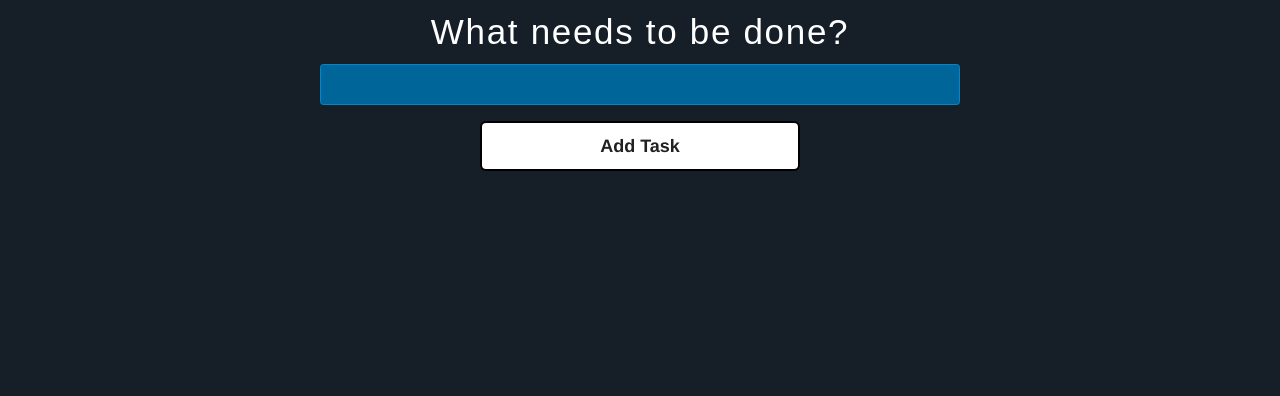
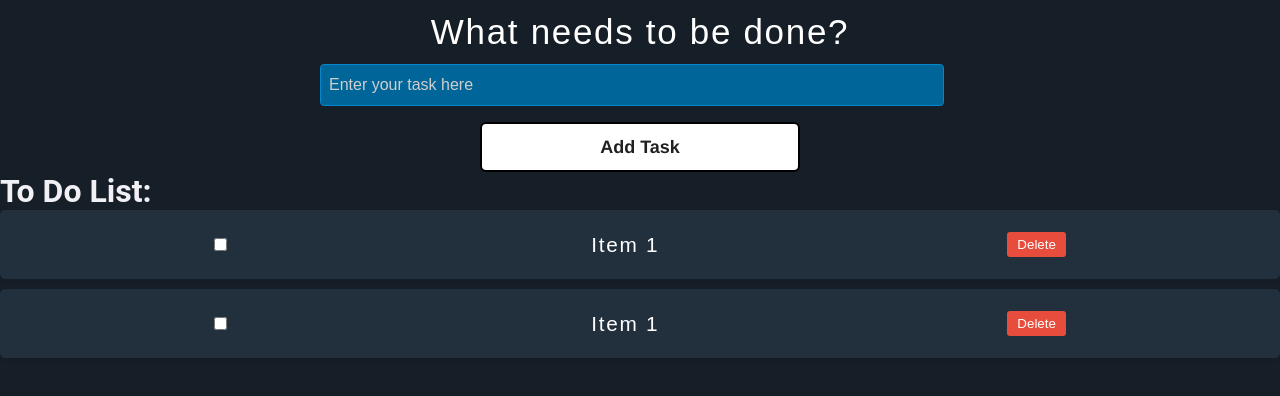
Before and after one commit to roval15/reactjs-todo-app, a React (Vite) app: page / in a window 1280 px wide. Shown: the top 396 px of the page. Built offline with nearby package versions, Linux system fonts and the light colour scheme.

Commit message:
feat: included the to do list
+ check box
+ to do label
+ delete task button
+ added css styling

```diff
--- a/package.json
+++ b/package.json
@@ -21,6 +21,6 @@
     "eslint-plugin-react": "^7.32.2",
     "eslint-plugin-react-hooks": "^4.6.0",
     "eslint-plugin-react-refresh": "^0.4.3",
-    "vite": "^4.4.5"
+    "vite": "^4.4.9"
   }
 }
--- a/src/App.css
+++ b/src/App.css
@@ -30,10 +30,53 @@ body {
   padding: 0.25em 0.5em;
   color: hsl(200, 100%, 90%);
   line-height: 2rem;
+  font-size: 1rem;
+}
+
+.new-todo-form input::placeholder {
+  color: #cfcfcf;
+
 }
 
 .new-todo-form input:focus {
   border: 1px solid hsl(200, 100%, 70%);
+}
+
+.delete-todo-task {
+  background-color: #e74c3c;
+  color: white;
+  border: none;
+  padding: 5px 10px;
+  border-radius: 3px;
+  cursor: pointer;
+  transition: background-color 0.2s ease;
+}
+
+.delete-todo-task:hover {
+  background-color: #c0392b;
+}
+
+input {
+  margin-right: 1rem;
+}
+
+li {
+  display: flex;
+  align-items: center;
+  margin-bottom: 10px;
+  background-color: #222f3d;
+  /* background-color: #f5f5f5; */
+  padding: 10px;
+  border-radius: 5px;
+  box-shadow: 0 2px 4px rgba(0, 0, 0, 0.1);
+}
+
+.new-todo-container {
+  display: flex;
+  align-items: center;
+  width: 100%;
+  justify-content: space-around;
+  font-size: 1.3rem;
 }
 
 label {
--- a/src/App.jsx
+++ b/src/App.jsx
@@ -3,13 +3,37 @@ import "./App.css";
 
 function App() {
   return (
+    <>
       <form className="new-todo-form">
         <div className="form-row">
           <label htmlFor="new-todo-input">What needs to be done?</label>
-        <input type="text" id="new-todo-input" />
+          <input
+            type="text"
+            id="new-todo-input"
+            placeholder="Enter your task here"
+          />
         </div>
         <button className="button-80">Add Task</button>
       </form>
+      <h1 className="new-todo-title">To Do List:</h1>
+      <ul className="new-todo-list">
+        <li>
+          <label className="new-todo-container">
+            <input type="checkbox"/>
+            Item 1
+            <button className="btn delete-todo-task">Delete</button>
+          </label>
+        </li>
+        <li>
+        <label className="new-todo-container">
+            <input type="checkbox"/>
+            Item 1
+            <button className="btn delete-todo-task">Delete</button>
+          </label>
+        </li>
+      </ul>
+
+    </>
   );
 }
 
```
Also changed, not shown: 1 other file (tests, documents, lock files or other folders). Lines whose indentation alone changed are shown as unchanged.
